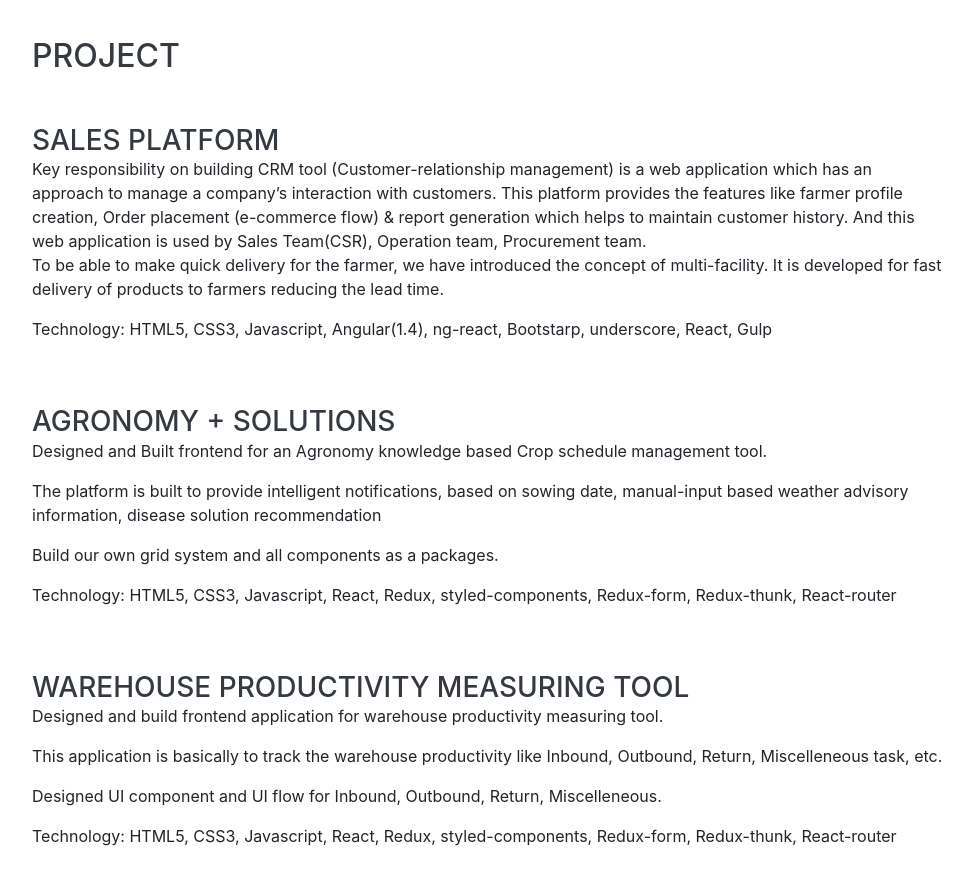
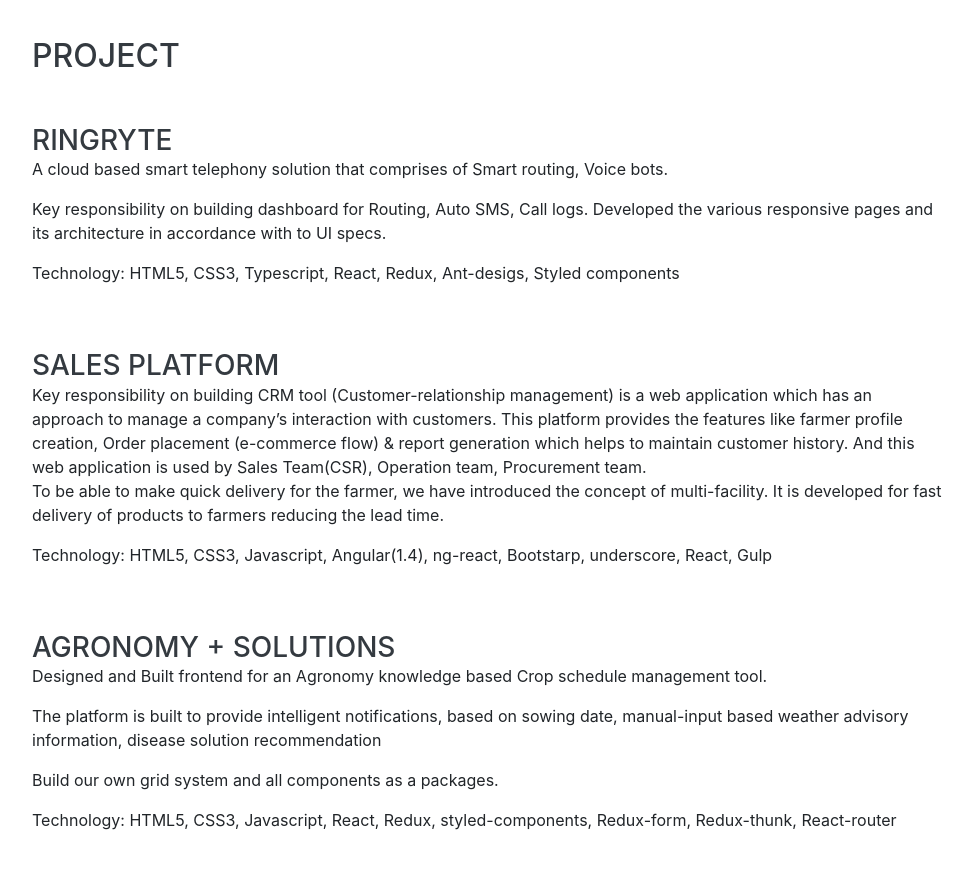
Before and after one commit to sonalioswal/portfolio, a website with bundled scripts: page index.html in a window 1280 px wide. Shown: the part 2060-2953 px from the top of the page, without its empty margins (288-1260 px from the left). Built offline with nearby package versions, Linux system fonts and the light colour scheme; a web font is replaced by a local one.

Commit message:
Update index.html

```diff
--- a/index.html
+++ b/index.html
@@ -212,6 +212,26 @@
         <div class="w-100">
           <h2 class="mb-5">Project</h2>
 
+          <!-- Metroguild Project -->
+          <div
+            class="resume-item d-flex flex-column flex-md-row justify-content-between mb-5"
+          >
+            <div class="resume-content">
+              <h3 class="mb-0">RingRyte</h3>
+              <p>
+                A cloud based smart telephony solution that comprises of Smart routing, Voice bots.
+              </p>
+              <p>
+                Key responsibility on building dashboard for Routing, Auto SMS, Call logs.
+                Developed the various responsive pages and its architecture in accordance with to UI specs.
+              </p>
+              <p>
+                Technology: HTML5, CSS3, Typescript, React, Redux, Ant-desigs, Styled components
+              </p>
+            </div>
+          </div>
+          <!-- Agrostar Project -->
+
           <div
             class="resume-item d-flex flex-column flex-md-row justify-content-between mb-5"
           >
```
